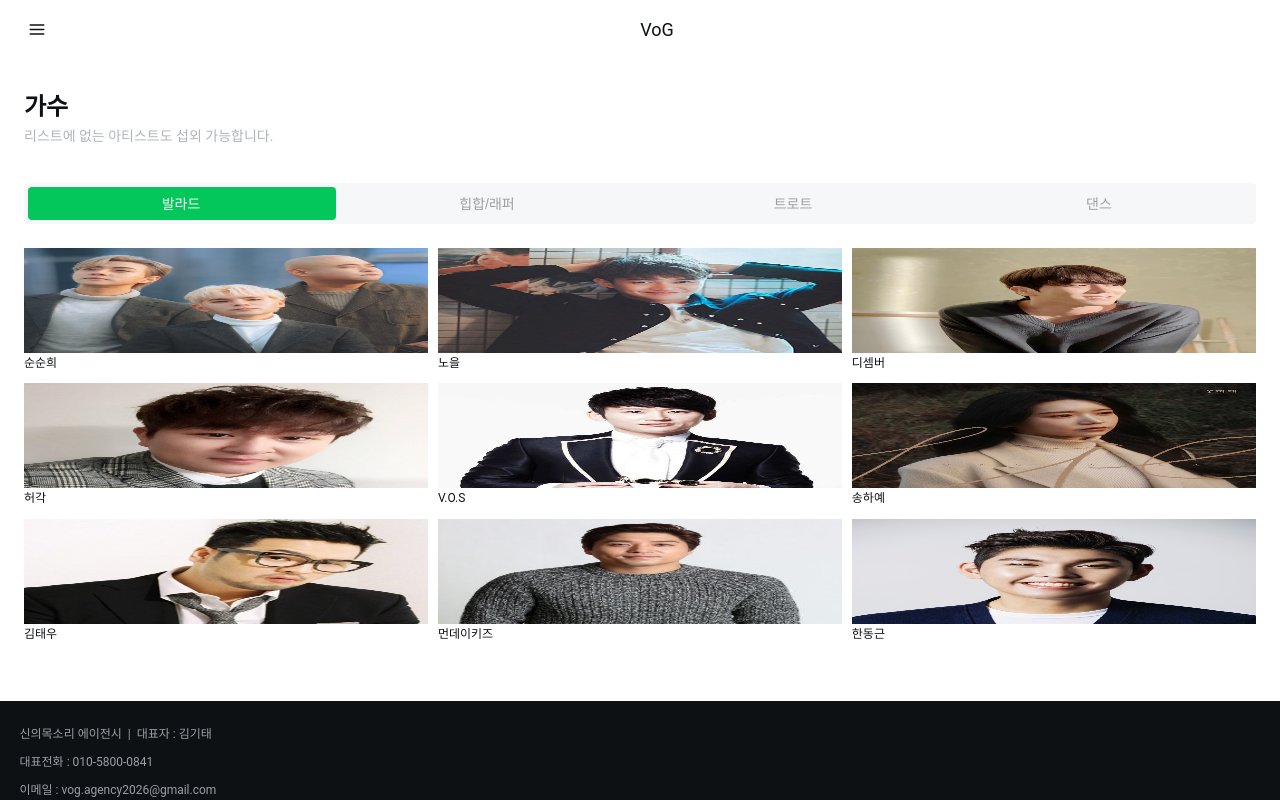
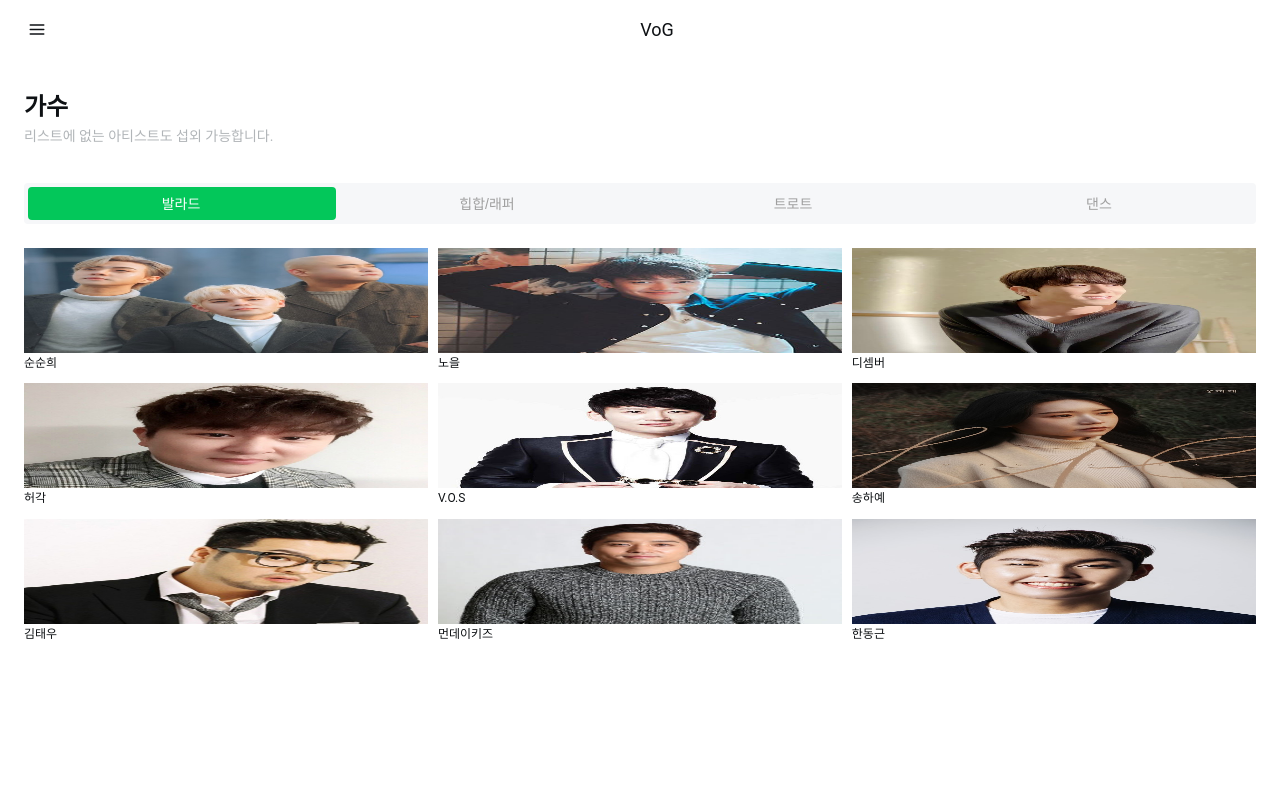
Before and after one commit to sjnv20/vog-agency-app, a Vue app: page /artist/singer in a window 1280 px wide. Shown: the top 800 px of the page. Built offline with nearby package versions, Linux system fonts and the light colour scheme; what v-calendar would draw is missing.

Commit message:
스크롤 수정 및 footer튕김 수정

```diff
--- a/src/App.vue
+++ b/src/App.vue
@@ -9,12 +9,14 @@
       :open="isSidebarOpen"
       @close="closeSidebar"
     />
+    <div class="min-h-[100vh]">
       <router-view v-slot="{ Component }">
         <component
           :is="Component"
           @update-header="isHeaderWhite = $event"
         />
       </router-view>
+    </div>
     <AppFooter />
 
   </div>
--- a/src/assets/css/common.css
+++ b/src/assets/css/common.css
@@ -1,6 +1,4 @@
 
-
-/* .layout { @apply min-h-[100vh] flex flex-col;} */
 
 .main-header {
   @apply w-full bg-[#ffffff] h-[56px] px-[20px] py-[12px] flex justify-between fixed z-10 top-0;
@@ -34,9 +32,9 @@
 .main-footer { @apply bg-[#0E1114] py-6 px-6 w-full;}
 .main-footer p {@apply text-[#9AA0A6] text-[12px] leading-[28px];}
 
-/* .main-container {
-  @apply h-[100vh] overflow-y-auto;
-} */
+.main-container {
+  @apply min-h-full;
+}
 .main-container .top-section {
   @apply px-[24px] pt-[88px] h-[830px] bg-[#0E1114] bg-no-repeat bg-[length:300px] bg-[position:50%_64%] relative flex flex-col items-center;
   background-image: url(../images/순순희메인1.png)
--- a/src/router/index.js
+++ b/src/router/index.js
@@ -21,11 +21,6 @@ const router = createRouter({
       name: 'CastingPage',
       component: () => import('../views/pages/CastingPage.vue')
     },
-    // {
-    //   path: '/artist',
-    //   name: 'ArtistListPage',
-    //   component: () => import('../views/pages/ArtistListPage.vue')
-    // },
     {
       path: '/artist/singer',
       name: 'SingerPage',
@@ -36,7 +31,15 @@ const router = createRouter({
       name: 'ModeratorPage',
       component: () => import('../views/pages/ModeratorPage.vue')
     },
-  ]
+  ],
+  scrollBehavior(to, from, savedPosition) {
+    // 뒤로가기
+    if (savedPosition) {
+      return savedPosition
+    }
+    // 기본: 항상 맨 위
+    return { top: 0 }
+  }
 })
 
 export default router
```
Lines whose indentation alone changed are shown as unchanged.
